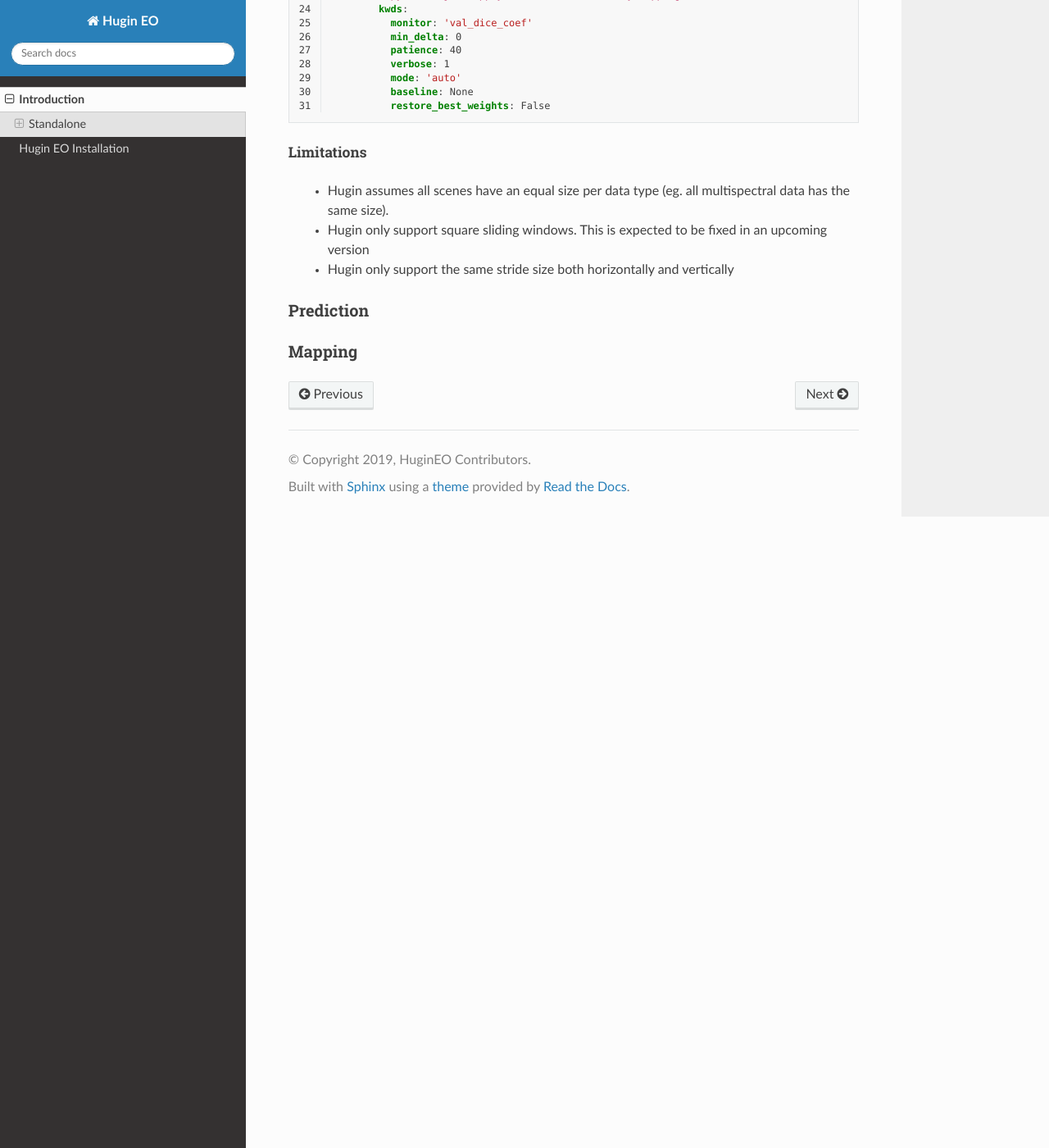
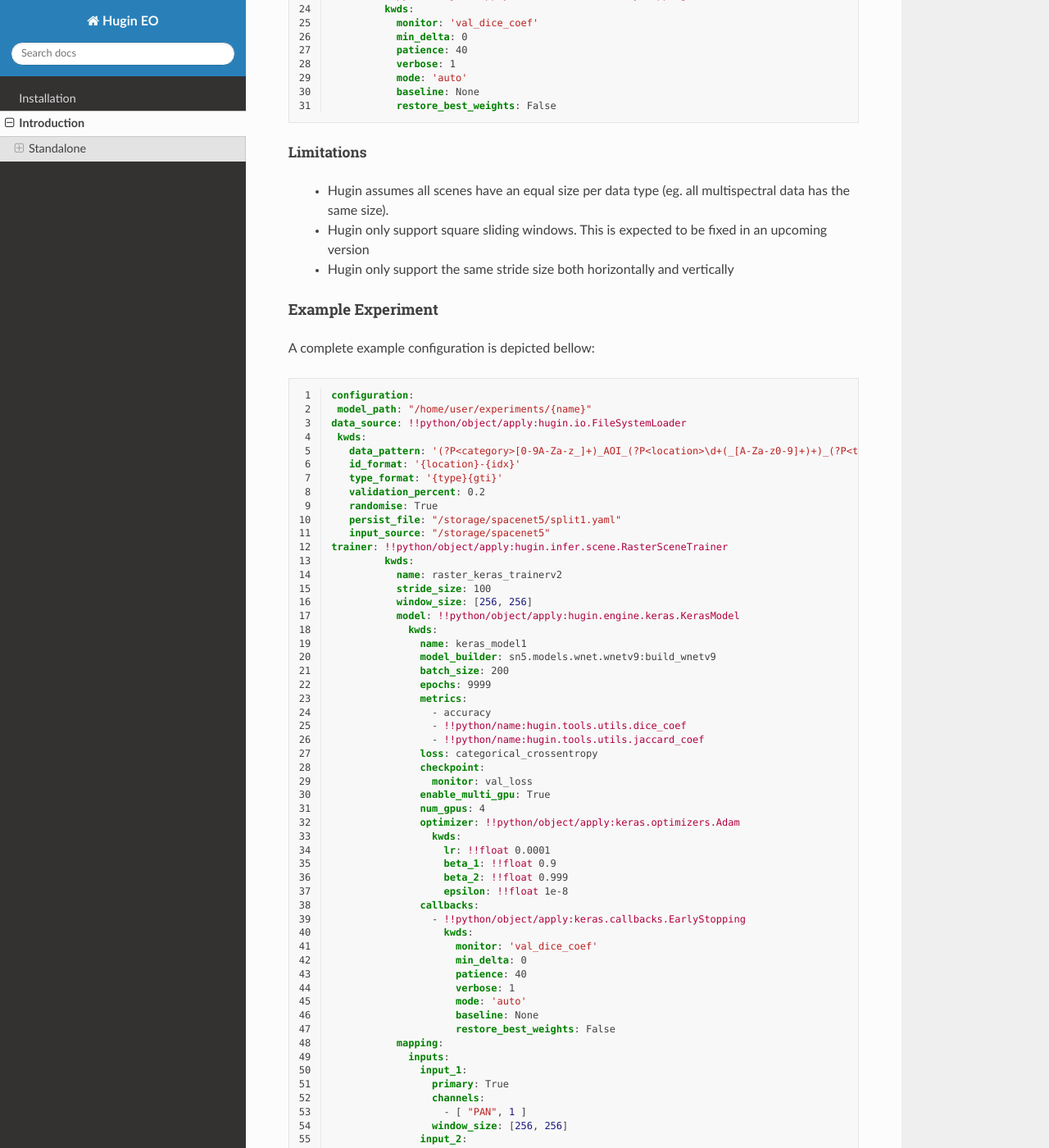
Before and after one commit to sage-group/hugin, a Sphinx documentation site: the page built from docs/source/intro.rst, in a window 1280 px wide and 1400 px high, scrolled down 4758 px. Shown: the whole window at 82% size. Built offline with Sphinx 7.4.7 and the Read the Docs theme 2.0.0, drawn with Linux system fonts in a browser that asks for light colours; pages that are not in the unit, such as notebooks, are missing from menus; some of the changed text lies outside the part shown.

Commit message:
Update documentation

```diff
--- a/docs/source/conf.py
+++ b/docs/source/conf.py
@@ -57,3 +57,13 @@ html_theme = 'sphinx_rtd_theme'
 # relative to this directory. They are copied after the builtin static files,
 # so a file named "default.css" will overwrite the builtin "default.css".
 html_static_path = ['_static']
+
+latex_elements = {
+	'papersize': 'a4paper',
+	'pointsize': '12pt',
+	'preamble': r'''
+		\usepackage{charter}
+		\usepackage[defaultsans]{lato}
+		\usepackage{inconsolata}
+	''',
+}
--- a/docs/source/index.rst
+++ b/docs/source/index.rst
@@ -17,8 +17,8 @@ Currently Hugin builds on top of the Keras machine learning library but it also
 .. toctree::
    :maxdepth: 4
 
+   installation
    intro
-   installation
    topics/index
    api/index
    contributing
--- a/docs/source/installation.rst
+++ b/docs/source/installation.rst
@@ -1,5 +1,5 @@
-Hugin EO Installation
-=====================
+Installation
+============
 
 Prerequisites
 ------------
--- a/docs/source/intro.rst
+++ b/docs/source/intro.rst
@@ -158,37 +158,39 @@ An example configuration:
 .. code-block:: yaml
    :linenos:
 
-   model: !!python/object/apply:hugin.engine.keras.KerasModel
-     kwds:
-       name: keras_model1
-       model_builder: sn5.models.wnet.wnetv9:build_wnetv9
-       batch_size: 200
-       epochs: 9999
-       metrics:
-         - accuracy
-         - !!python/name:hugin.tools.utils.dice_coef
-         - !!python/name:hugin.tools.utils.jaccard_coef
-       loss: categorical_crossentropy
-       checkpoint:
-         monitor: val_loss
-       enable_multi_gpu: True
-       num_gpus: 4
-       optimizer: !!python/object/apply:keras.optimizers.Adam
-         kwds:
-           lr: !!float 0.0001
-           beta_1: !!float 0.9
-           beta_2: !!float 0.999
-           epsilon: !!float 1e-8
-       callbacks:
-         - !!python/object/apply:keras.callbacks.EarlyStopping
-           kwds:
-             monitor: 'val_dice_coef'
-             min_delta: 0
-             patience: 40
-             verbose: 1
-             mode: 'auto'
-             baseline: None
-             restore_best_weights: False
+    model: !!python/object/apply:hugin.engine.keras.KerasModel
+      kwds:
+        name: keras_model1
+        model_builder: sn5.models.wnet.wnetv9:build_wnetv9
+        batch_size: 200
+        epochs: 9999
+        metrics:
+          - accuracy
+          - !!python/name:hugin.tools.utils.dice_coef
+          - !!python/name:hugin.tools.utils.jaccard_coef
+        loss: categorical_crossentropy
+        checkpoint:
+          monitor: val_loss
+        enable_multi_gpu: True
+        num_gpus: 4
+        optimizer: !!python/object/apply:keras.optimizers.Adam
+          kwds:
+            lr: !!float 0.0001
+            beta_1: !!float 0.9
+            beta_2: !!float 0.999
+            epsilon: !!float 1e-8
+        callbacks:
+          - !!python/object/apply:keras.callbacks.EarlyStopping
+            kwds:
+              monitor: 'val_dice_coef'
+              min_delta: 0
+              patience: 40
+              verbose: 1
+              mode: 'auto'
+              baseline: None
+              restore_best_weights: False
+
+
 
 Limitations
 ^^^^^^^^^^^
@@ -197,6 +199,94 @@ Limitations
  - Hugin only support square sliding windows. This is expected to be fixed in an upcoming version
  - Hugin only support the same stride size both horizontally and vertically
 
+Example Experiment
+::::::::::::::::::
+
+A complete example configuration is depicted bellow:
+
+
+.. code-block:: yaml
+   :linenos:
+
+   configuration:
+    model_path: "/home/user/experiments/{name}"
+   data_source: !!python/object/apply:hugin.io.FileSystemLoader
+    kwds:
+      data_pattern: '(?P<category>[0-9A-Za-z_]+)_AOI_(?P<location>\d+(_[A-Za-z0-9]+)+)_(?P<type>(PS-MS|PS-RGB|MS|PAN))_(?P<idx>[A-Za-z0-9]+)(?P<gti>_GTI)?.(?P<extension>(tif|tiff|png|jpg|jp2))$'
+      id_format: '{location}-{idx}'
+      type_format: '{type}{gti}'
+      validation_percent: 0.2
+      randomise: True
+      persist_file: "/storage/spacenet5/split1.yaml"
+      input_source: "/storage/spacenet5"
+   trainer: !!python/object/apply:hugin.infer.scene.RasterSceneTrainer
+            kwds:
+              name: raster_keras_trainerv2
+              stride_size: 100
+              window_size: [256, 256]
+              model: !!python/object/apply:hugin.engine.keras.KerasModel
+                kwds:
+                  name: keras_model1
+                  model_builder: sn5.models.wnet.wnetv9:build_wnetv9
+                  batch_size: 200
+                  epochs: 9999
+                  metrics:
+                    - accuracy
+                    - !!python/name:hugin.tools.utils.dice_coef
+                    - !!python/name:hugin.tools.utils.jaccard_coef
+                  loss: categorical_crossentropy
+                  checkpoint:
+                    monitor: val_loss
+                  enable_multi_gpu: True
+                  num_gpus: 4
+                  optimizer: !!python/object/apply:keras.optimizers.Adam
+                    kwds:
+                      lr: !!float 0.0001
+                      beta_1: !!float 0.9
+                      beta_2: !!float 0.999
+                      epsilon: !!float 1e-8
+                  callbacks:
+                    - !!python/object/apply:keras.callbacks.EarlyStopping
+                      kwds:
+                        monitor: 'val_dice_coef'
+                        min_delta: 0
+                        patience: 40
+                        verbose: 1
+                        mode: 'auto'
+                        baseline: None
+                        restore_best_weights: False
+              mapping:
+                inputs:
+                  input_1:
+                    primary: True
+                    channels:
+                      - [ "PAN", 1 ]
+                    window_size: [256, 256]
+                  input_2:
+                    window_size: [64, 64]
+                    channels:
+                      - [ "MS", 1 ]
+                      - [ "MS", 5 ]
+                      - [ "MS", 4 ]
+                      - [ "MS", 8 ]
+                target:
+                  output_1:
+                    channels:
+                      - [ "PAN_GTI", 1 ]
+                    preprocessing:
+                      - !!python/object/apply:hugin.io.loader.BinaryCategoricalConverter
+                        kwds:
+                          do_categorical: False
+
+
+Assuming that the above configuration is saved in a file named `experiment.yaml`, training can be started as follows:
+
+
+.. code-block:: bash
+
+   hugin trainv2 --config experiment.yaml
+
+
 Prediction
 ~~~~~~~~~~
 
@@ -204,3 +294,6 @@ Prediction
 
 Mapping
 ~~~~~~~
+
+The data mapping functionality represents one of the core features of Hugin.
+It is used by the `RasterSceneTrainer` and `RasterScenePredictor` for assembling input data that is sent to the underlying models.
```
